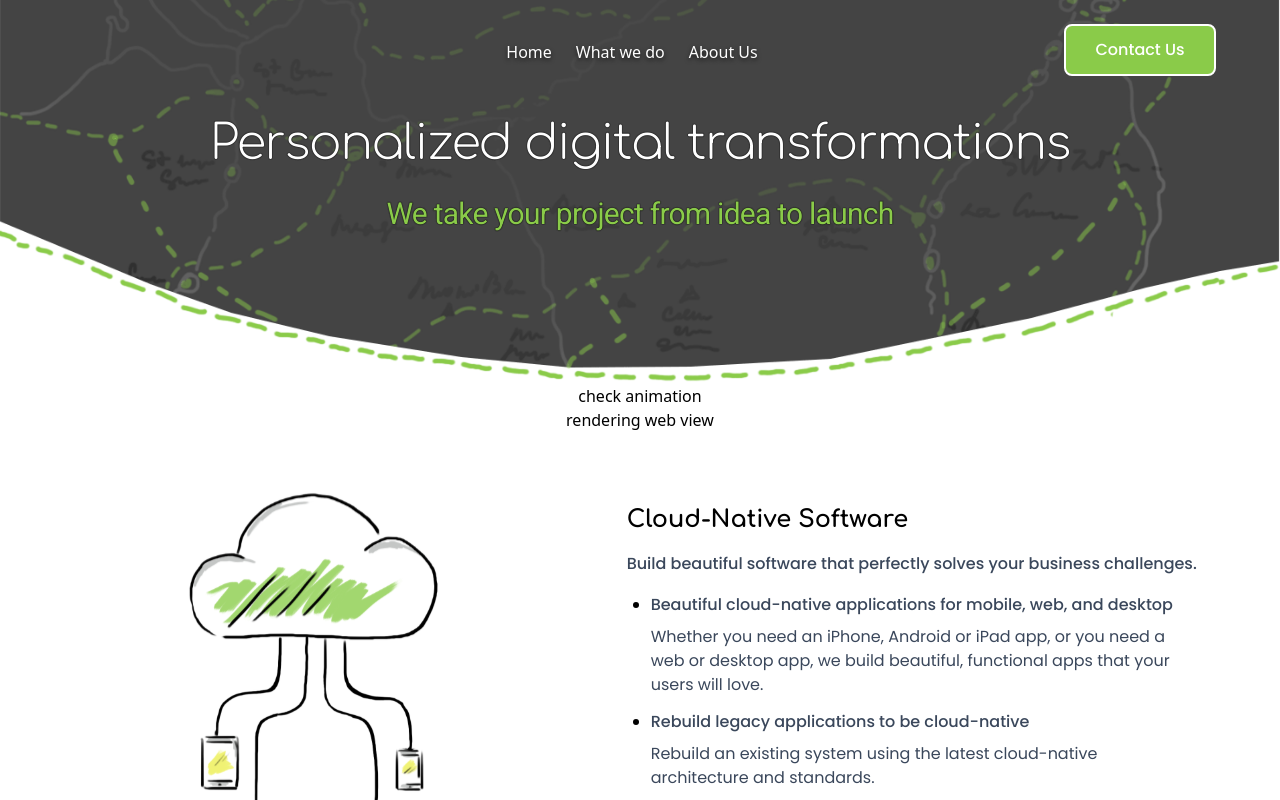
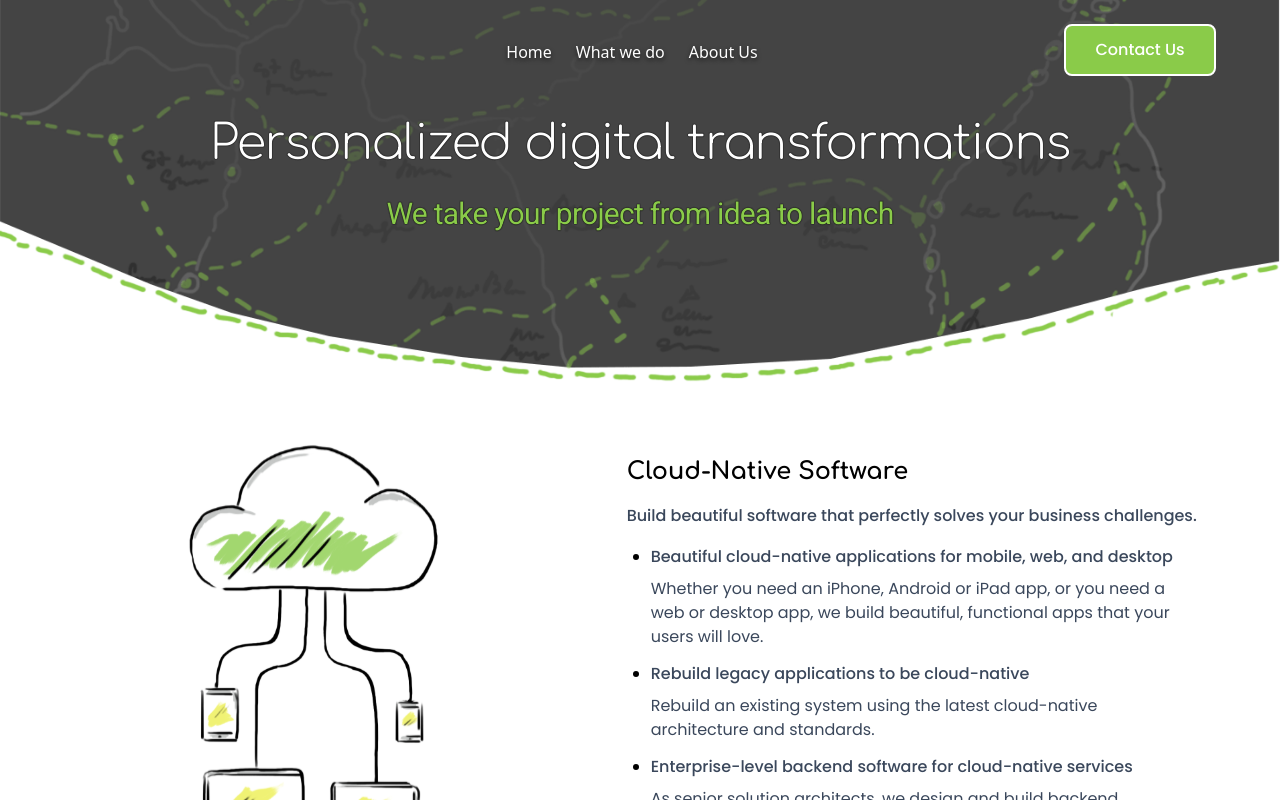
Before and after one commit to gauravprwl14/tailwind-landing-page, a Next.js app: page /services in a window 1280 px wide. Shown: the top 800 px of the page. Built offline with nearby package versions, Linux system fonts and the light colour scheme.

Commit message:
removed the testing code and fixed the animation issue

```diff
--- a/pages/services.tsx
+++ b/pages/services.tsx
@@ -141,20 +141,9 @@ const Services = ({ mobileDevice }: any) => {
 
             <main className='page-container'>
 
-                {
-                    <div> check animation
-
-                        {
-                            mobileDevice ? <div className='wow animate__animated animate__fadeIn'> rendering mobile view </div>
-                                : <div className='wow animate__animated animate__fadeInLeft'> rendering web view </div>
-                        }
-                    </div>
-                }
 
                 <ServiceDetails
                     arr={ServiceJSON}
-
-
                 />
                 {/* <CtaSection /> */}
                 <KeyValues />
```
